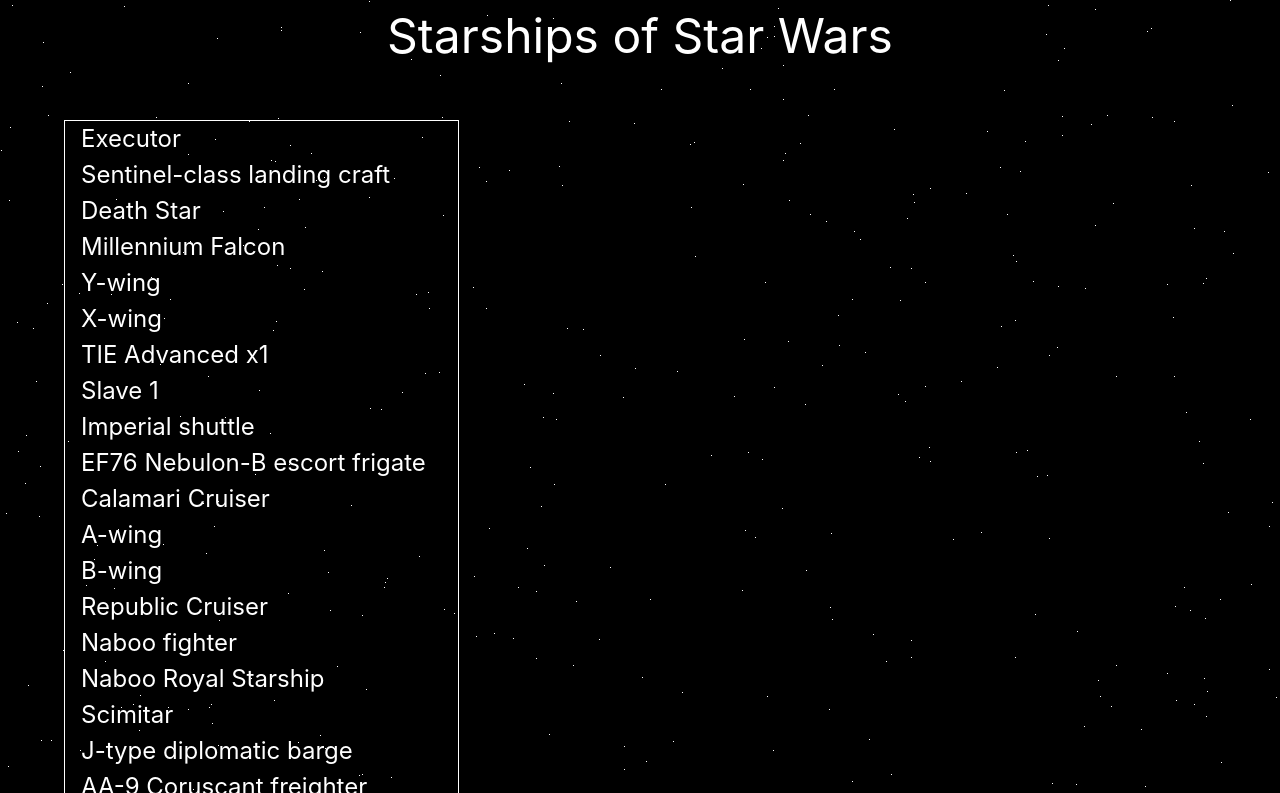
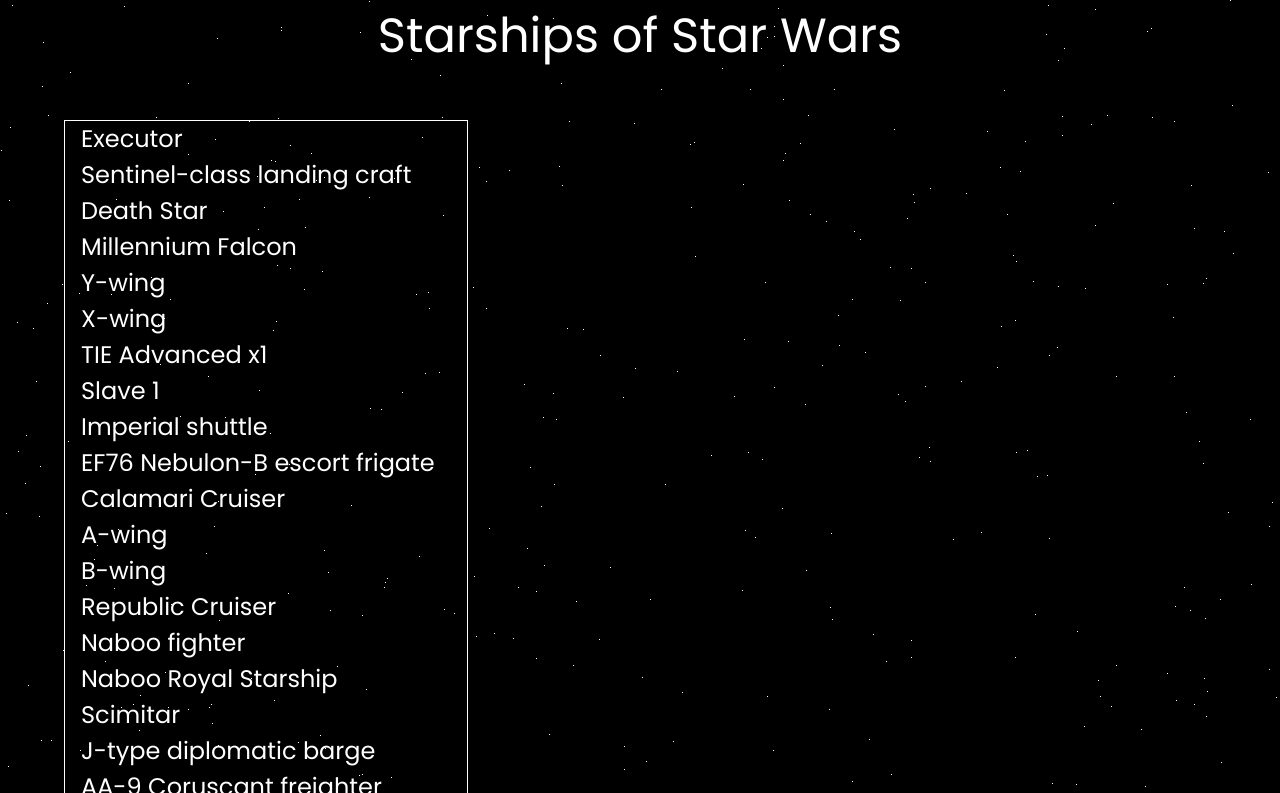
Before and after one commit to abbyallan23/personal-portfolio, a plain HTML site: page starships/index.html in a window 1280 px wide. Shown: the top 793 px of the page. Drawn offline with nearby package versions, Linux system fonts and the light colour scheme.

Commit message:
incorporate Poppins font to pages

```diff
--- a/starships/index.html
+++ b/starships/index.html
@@ -5,6 +5,7 @@
     <meta name="viewport" content="width=device-width, initial-scale=1.0">
     <title>Starships of Star Wars</title>
     <link rel="stylesheet" href="https://cdn.jsdelivr.net/npm/bulma@0.8.0/css/bulma.min.css">
+    <link href="https://fonts.googleapis.com/css?family=Poppins&display=swap" rel="stylesheet">
     <script defer src="https://use.fontawesome.com/releases/v5.3.1/js/all.js"></script>
     <link href="style.css" rel="stylesheet">
 </head>
--- a/starships/style.css
+++ b/starships/style.css
@@ -8,7 +8,7 @@ header{
     font-size: 3rem;
     color: white;
     padding-bottom: 3rem;
-
+    font-family: 'Poppins', sans-serif;
 }
 
 a {
@@ -19,6 +19,7 @@ a {
 li {
     list-style-type: none;
     color: white;
+    font-family: 'Poppins', sans-serif;
 }
 
 .container {
@@ -36,4 +37,5 @@ footer{
     justify-content: center;
     font-size: 1rem;
     color: white;
+    font-family: 'Poppins', sans-serif;
 }
--- a/starwars/main.js
+++ b/starwars/main.js
@@ -1,7 +1,7 @@
 import { people } from '../data/people.js'
 import { species } from '../data/species.js'
 import {getLastNumber} from '../utils.js'
-import {removeChildren, addStarField} from '../utils.js'
+import {removeChildren,} from '../utils.js'
 
 
 const gallery = document.querySelector(".gallery")
@@ -65,4 +65,3 @@ let charNum = getLastNumber(person.url)
 })
 
 }
-addStarField(document.querySelector('body'), 700)
--- a/starwars/style.css
+++ b/starwars/style.css
@@ -5,7 +5,7 @@
 h1{
     font-size: 3rem;
     font-family: 'Poppins', sans-serif;
-    color: white;
+    justify-content: center;
 }
 
 body {
```
